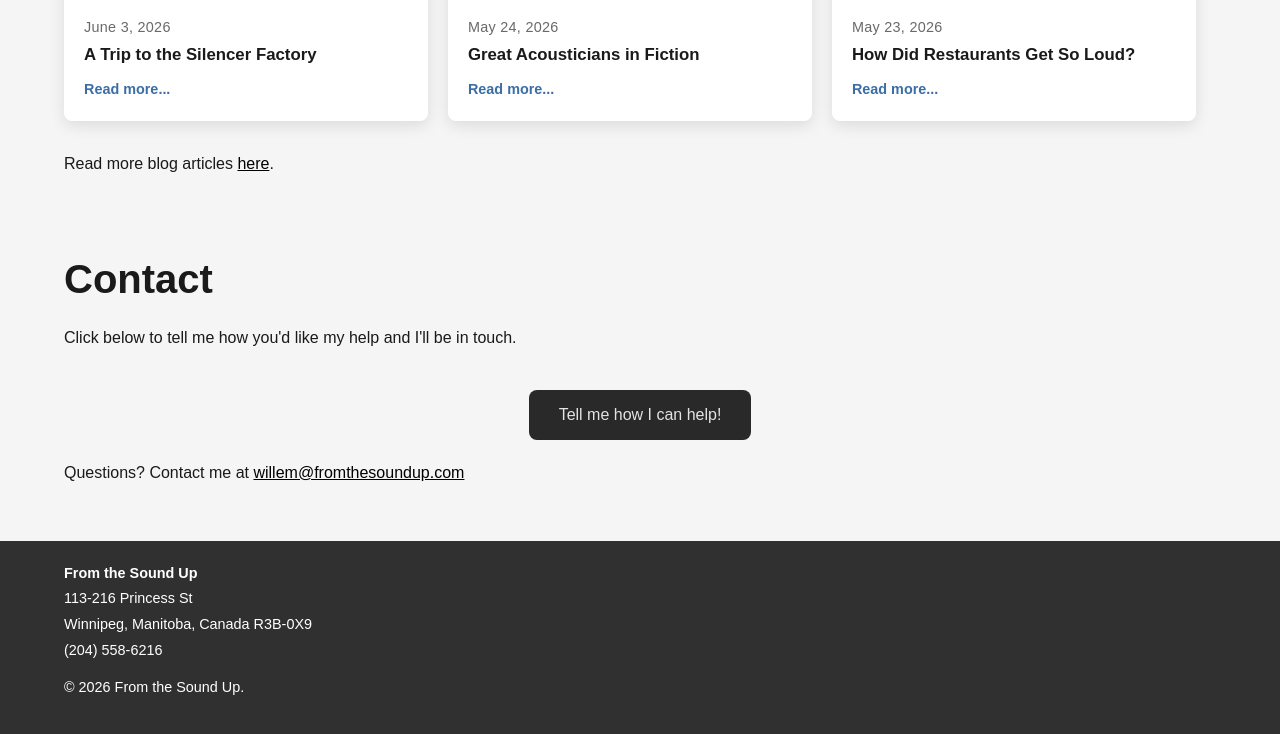
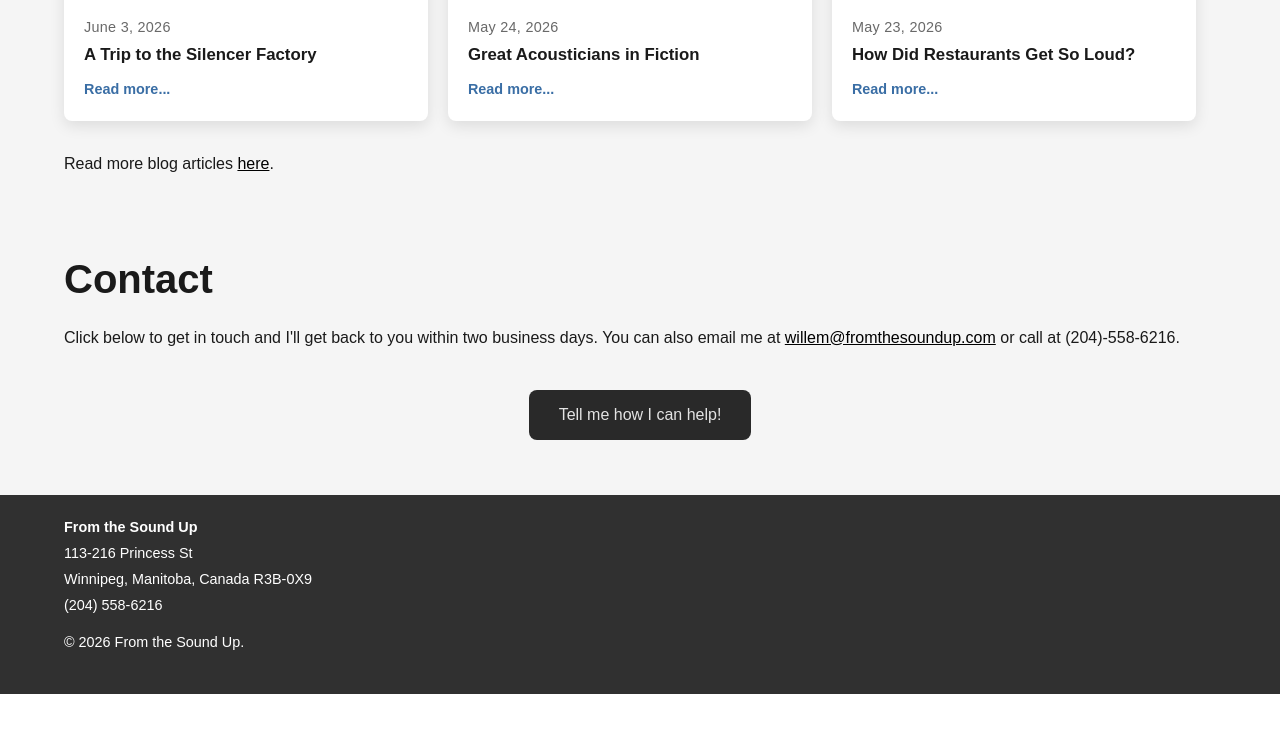
Before and after one commit to woa100/acousticswebsite, a Jekyll site: the page built from index.html, in a window 1280 px wide and 900 px high, scrolled down 4896 px, cut to the strip 161-895 px from the top of the window. Built offline with Jekyll 4.4.1, drawn with Linux system fonts in a browser that asks for light colours; comment, search, counter and statistics services are not loaded; after the commit the page ends 5751 px from its top, so only the background shows below that; some of the changed text lies outside the part shown.

Commit message:
Index page updates

```diff
--- a/index.html
+++ b/index.html
@@ -435,7 +435,7 @@ meta: |
     <section id="get-started">
         <div class="container">
             <h2>Contact</h2>
-            <p>Click below to tell me how you'd like my help and I'll be in touch.</p>
+            <p>Click below to get in touch and I'll get back to you within two business days. You can also email me at <a href="mailto:willem@fromthesoundup.com">willem@fromthesoundup.com</a> or call at (204)-558-6216.</p>
 
             <div style="text-align: center;">
                 <a href="https://forms.gle/pMivuTUEFkA3d7G77" class="btn" target="_blank" rel="noopener">Tell me how I can help!</a>
@@ -443,9 +443,6 @@ meta: |
 
         </div>
         <div class="section-spacer">
-        </div>
-                            <div class="container">
-            <p>Questions? Contact me at <a href="mailto:willem@fromthesoundup.com">willem@fromthesoundup.com</a></p>
         </div>
 
     </section>
```
Also changed, not shown: other parts of index.html (+2 -2 lines).
